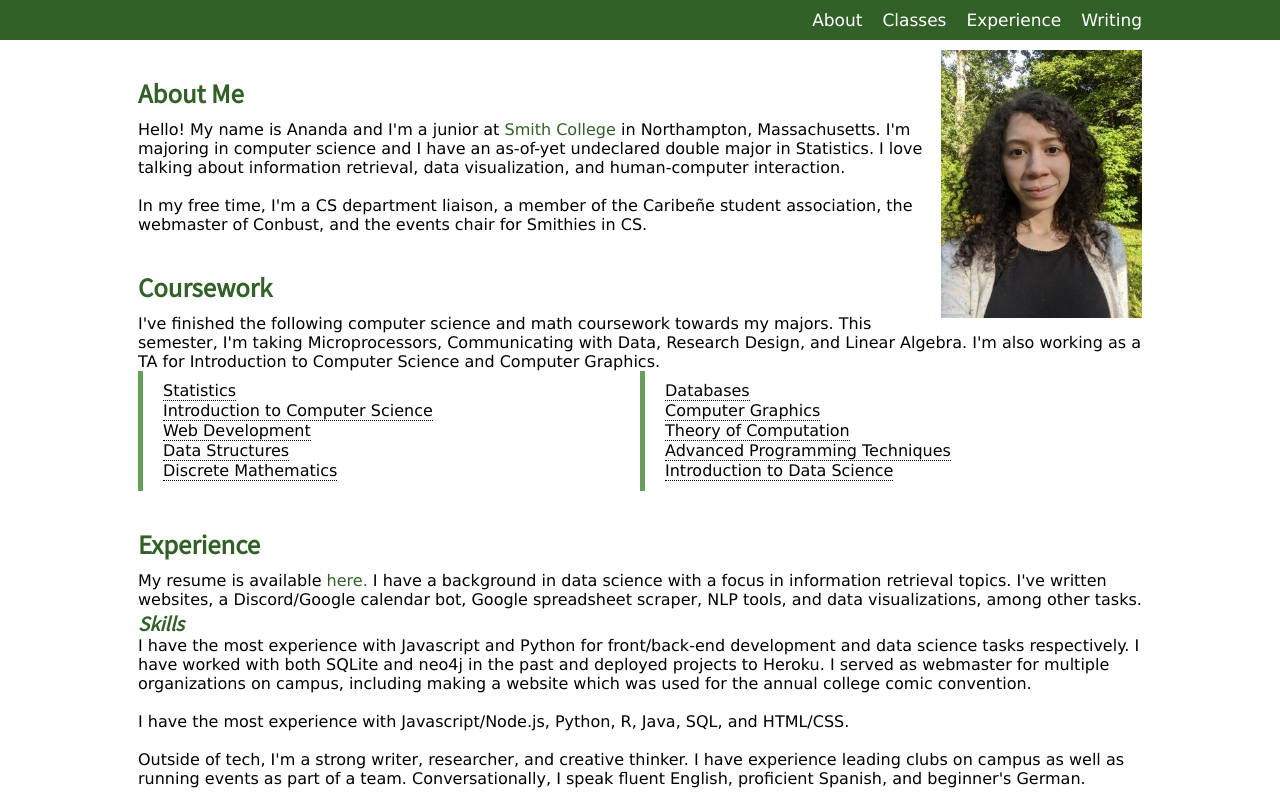
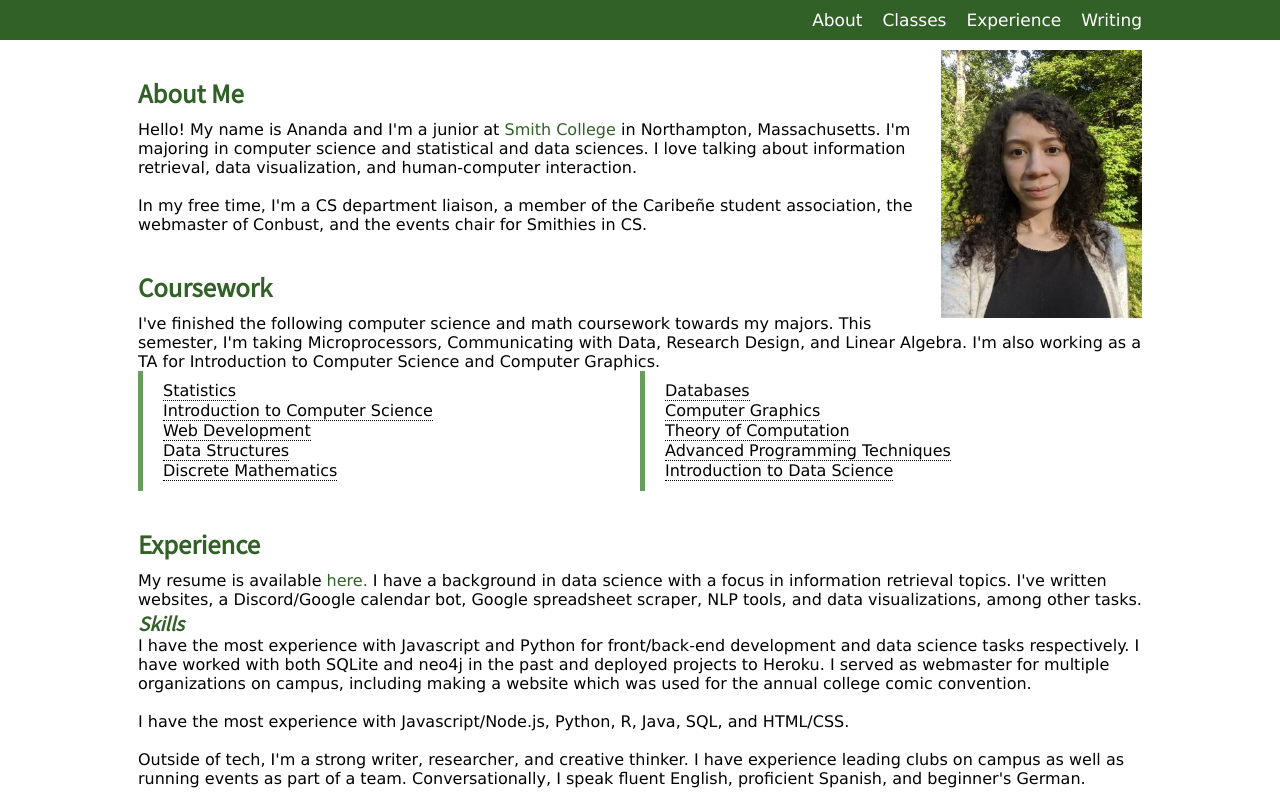
Before and after one commit to AnandaMontoly/anandamontoly.github.io, a plain HTML site: page index.html in a window 1280 px wide. Shown: the top 795 px of the page. Drawn offline with Linux system fonts and the light colour scheme.

Commit message:
I declared my DS major! Woohoo!

```diff
--- a/index.html
+++ b/index.html
@@ -19,7 +19,7 @@
       <img src="images/ananda_face_outside.jpg" class="floatrightimg" alt="Picture of self">
       <h2 id="about" class="section">About Me</h2>
       <p>Hello! My name is Ananda and I'm a junior at <a href="https://www.smith.edu/">Smith College</a> in Northampton, Massachusetts.
-        I'm majoring in computer science and I have an as-of-yet undeclared double major in Statistics.
+        I'm majoring in computer science and statistical and data sciences.
         I love talking about information retrieval, data visualization, and human-computer interaction.
         <br><br>
         In my free time, I'm a CS department liaison, a member of the Caribeñe student association, the webmaster of Conbust, and the events chair for Smithies in CS.
```
Also changed, not shown: 1 other file.
